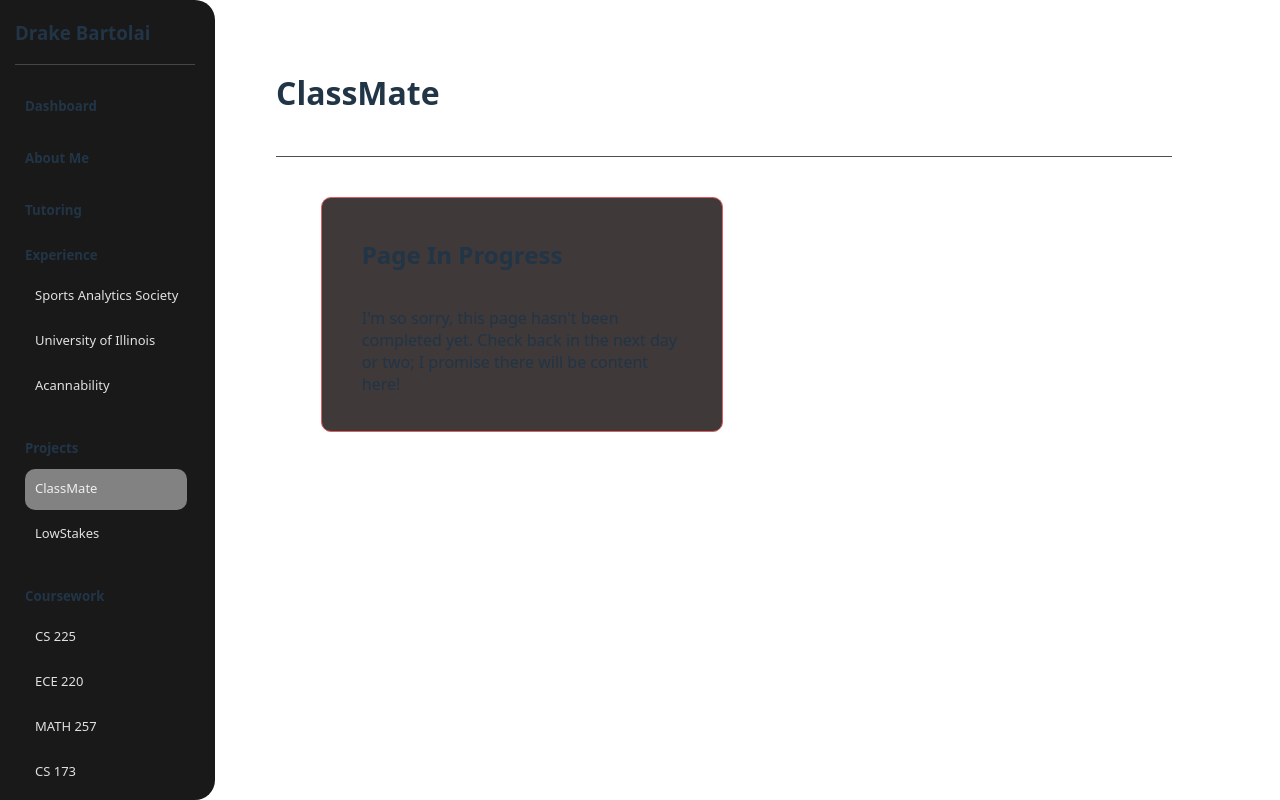
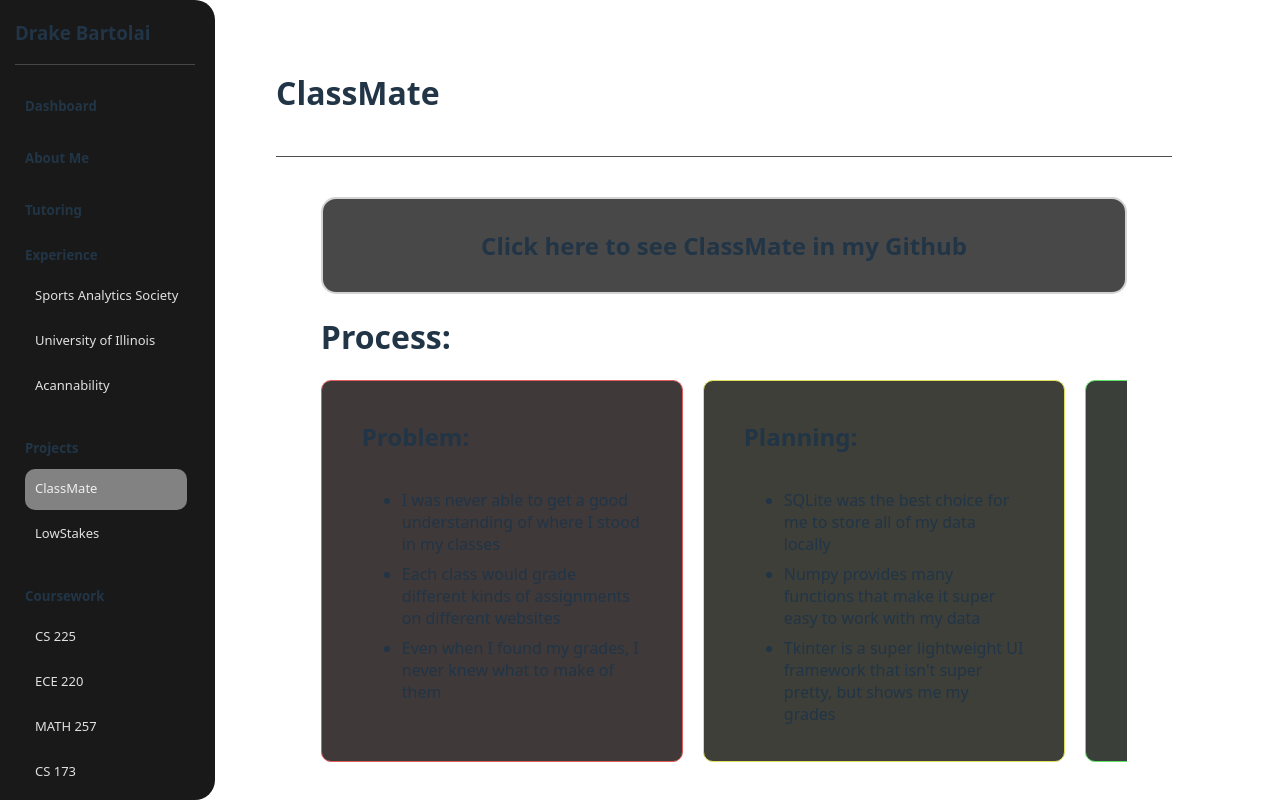
Before and after one commit to dbartolai/portfoliio, a React (Vite) app: page / in a window 1280 px wide. Both pictures are taken after a click on the element "ClassMate". Shown: the top 800 px of the page. Built offline with nearby package versions, Linux system fonts and the light colour scheme.

Commit message:
Finished classMate page

```diff
--- a/src/pages/experience/UIUC.jsx
+++ b/src/pages/experience/UIUC.jsx
@@ -7,7 +7,7 @@ function Physics(){
         <>
             <ul>
                 <li>Teaching is the best way to learn. I learned far more teaching a lab section of Physics than I did in the actual class</li>
-                <li>Helped over 50 students deploy electromagnetic circuits to test pre-provided claims</li>
+                <li>Helped over 50 students deploy electromagnetic circuits to test provided claims</li>
                 <li>Worked with capacitors, inductors, electromagnets, iOLabs, and more during experimentation</li>
             </ul>
         </>
@@ -90,7 +90,7 @@ function UIUC(){
     return (
         <>
         <div className='timeline-div'>
-            <h2 className='timeline'>PHYS 212 Teaching Asst: August 2024 - December 2024</h2>
+            <h2 className='timeline'>PHYS 212 Teaching Assistant: August 2024 - December 2024</h2>
         </div>
         <Group group_title='Skills:' module_map={skills_map}/>
         </>
--- a/src/pages/projects/ClassMate.jsx
+++ b/src/pages/projects/ClassMate.jsx
@@ -1,11 +1,174 @@
-import InProgress from '../../InProgress.jsx'
+import './Classmate.css'
+import Group from '../../Group.jsx'
 
-function ClassMate(){
-    return(
+
+function Problem(){
+    return (
         <>
-        <InProgress/>
+            <ul>
+                <li>I was never able to get a good understanding of where I stood in my classes</li>
+                <li>Each class would grade different kinds of assignments on different websites</li>
+                <li>Even when I found my grades, I never knew what to make of them</li>
+            </ul>
         </>
     )
 }
 
+function Process(){
+    return (
+        <>
+            <ul>
+                <li>SQLite was the best choice for me to store all of my data locally</li>
+                <li>Numpy provides many functions that make it super easy to work with my data</li>
+                <li>Tkinter is a super lightweight UI framework that isn't super pretty, but shows me my grades </li>
+            </ul>
+        </>
+    )
+}
+
+function Product(){
+    return (
+        <>
+            <ul>
+                <li>ClassMate is a full-stack, local widget that keeps my grades in order </li>
+                <li>It calculates the maximum and minimum attainable grade in each weighted category of each class</li>
+                <li>Users can perform all of the CRUD operations on individual grades, categories, and courses</li>
+            </ul>
+        </>
+    )
+}
+
+function Python(){
+    return (
+        <>
+            <ul>
+                <li>The nature of this project forced me to utilize Python as an object oriented language</li>
+                <li>I used classes to store all of the grading data, and created member functions within them for analysis</li>
+                <li>Developing a UI in Python was also completely foreign to me, and I had a lot of documentation to read through</li>
+            </ul>
+        </>
+    )
+}
+
+function ProblemSolving(){
+    return (
+        <>
+            <ul>
+                <li>For this project, I utilized my skills in conjunction with online resources to improve my life</li>
+                <li>There was this problem I had, and I was able to go through and develop my own solution</li>
+                <li>Moving through this process taught me a lot, and gave me confidince in my abilities to solve others' problems too</li>
+            </ul>
+        </>
+    )
+}
+
+function SQL(){
+    return (
+        <>
+            <ul>
+                <li>ClassMate was my first experience working with an SQL-style database</li>
+                <li>I learned how to open connections, work with try-catch blocks, and make queries to the database</li>
+                <li>This experience made the idea of 'backend development' far less daunting</li>
+            </ul>
+        </>
+    )
+}
+
+function Documentation(){
+    return (
+        <>
+            <ul>
+                <li>Working through this project taught me the importance of reading through documentation for new technologies</li>
+                <li>While these days it's so easy to just copy and paste into an AI chatbot, you learn so much more bu working through it yourself</li>
+                <li>This portfolio site was made possible by the incredibly well-maintained React Docs</li>
+                <li>Whenever I get the chance, I emphasize the immportance of reading docs to my Sports Analytics team</li>
+            </ul>
+        </>
+    )
+}
+
+const process_map = {
+    'Problem' : {
+        'title' : 'Problem: ',
+        'subtitle' : '',
+        'description' : <Problem />,
+        'color' : 'red'
+    },
+    'Process' : {
+        'title' : 'Planning: ',
+        'subtitle' : '',
+        'description' : <Process />,
+        'color' : 'yellow'
+    },
+    'Solution' : {
+        'title' : 'Solution:',
+        'subtitle' : '',
+        'description' : <Product/>,
+        'color' : 'green'
+    }
+}
+
+const framework_map = {
+    'Numpy' : {
+        'title' : 'Numpy',
+        'subtitle' : 'Data Analysis',
+        'description' : <div />,
+        'color' : 'pink'
+    },
+    'tkinter' : {
+        'title' : 'tkinter',
+        'subtitle' : 'Frontend',
+        'description' : <div />,
+        'color' : 'purple'
+    },
+    'SQLite' : {
+        'title' : 'SQLite',
+        'subtitle' : 'Database Connection',
+        'description' : <div/>,
+        'color' : 'blue'
+    }
+}
+
+const skills_map = {
+    'Documentation' : {
+        'title' : 'Documentation',
+        'subtitle' : '',
+        'description' : <Documentation/>,
+        'color' : 'blue'
+    },
+    'Python' : {
+        'title' : 'Python',
+        'subtitle' : '',
+        'description' : <Python />,
+        'color' : 'green'
+    },
+    'Problem Solving' : {
+        'title' : 'Problem Solving',
+        'subtitle' : '',
+        'description' : <ProblemSolving />,
+        'color' : 'yellow'
+    },
+    'SQL' : {
+        'title' : 'SQL',
+        'subtitle' : '',
+        'description' : <SQL/>,
+        'color' : 'grey'
+    }
+
+}
+
+function ClassMate(){
+    return (
+        <>
+        <a href='https://github.com/dbartolai/classMate' className='github'>
+            <div className='github-div'>
+                <h2 className='github'>Click here to see ClassMate in my Github</h2>
+            </div>
+        </a>
+        <Group group_title='Process: ' module_map={process_map}/>
+        <Group group_title='Frameworks:' module_map={framework_map}/>
+        <Group group_title='Skills:' module_map={skills_map}/>
+        </>
+    )
+}
 export default ClassMate
--- a/src/pages/projects/Classmate.css
+++ b/src/pages/projects/Classmate.css
@@ -0,0 +1,16 @@
+.github-div{
+    background-color: rgb(72, 72, 72);
+    padding-top: 10px;
+    padding-bottom: 10px;
+    border-radius: 15px;
+    border: 2px solid lightgrey;
+    width: auto;
+    display: flex;
+    justify-content: center;
+    text-decoration: none;
+}
+
+.github{
+    text-decoration: none;
+    color: inherit
+}
```
